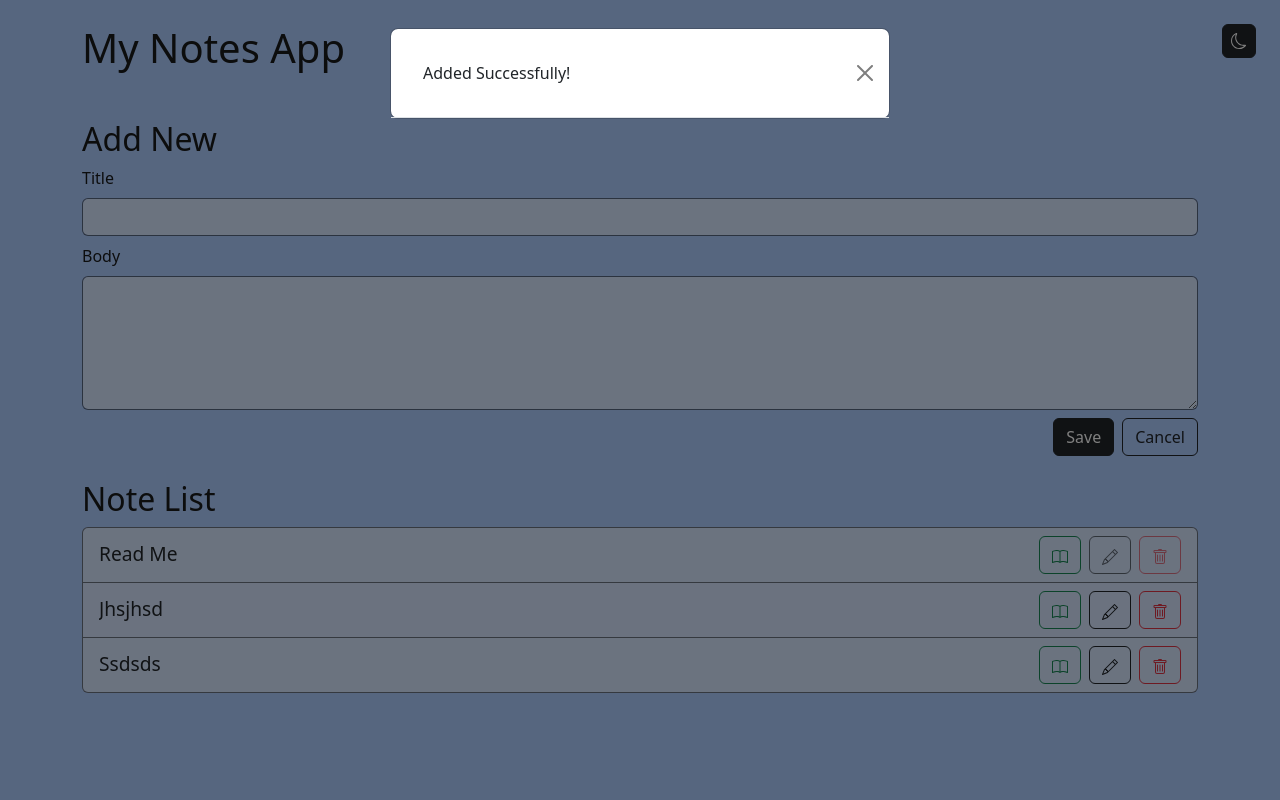
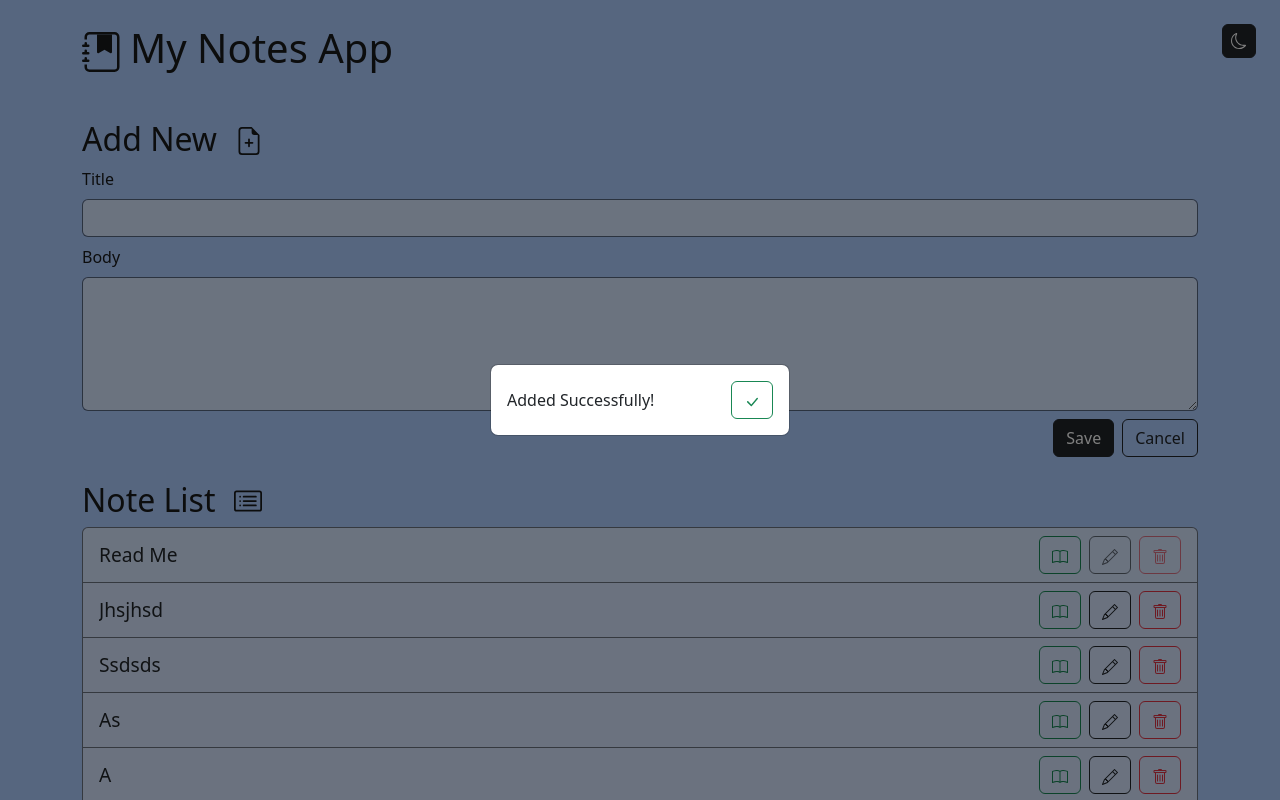
Before and after one commit to DanieleIudica/note-app, a React (Vite) app: page / in a window 1280 px wide. Both pictures are taken after typing "Sample", "Sample" into the empty fields and a click on the button "Save". Shown: the top 800 px of the page. Built offline with nearby package versions, Linux system fonts and the light colour scheme; no server answers; data requests are answered from the project's data file.

Commit message:
fix style - darkmode - modal

```diff
--- a/data/db.json
+++ b/data/db.json
@@ -14,6 +14,41 @@
       "title": "ssdsds",
       "body": "sddsdd",
       "id": "3e59fc2f-f9a6-4b84-a273-1489525b8a42"
+    },
+    {
+      "title": "as",
+      "body": "as",
+      "id": "d7588cfb-22f0-4036-953e-4973bcd02b7e"
+    },
+    {
+      "title": "a",
+      "body": "a",
+      "id": "eae45537-16f0-4139-a800-df20ea31b18d"
+    },
+    {
+      "title": "a",
+      "body": "a",
+      "id": "efaaa98e-6b6d-4681-8faf-d41e4808e8a8"
+    },
+    {
+      "title": "a",
+      "body": "a",
+      "id": "26826532-7fc5-4421-b9d2-b50d58847936"
+    },
+    {
+      "title": "a",
+      "body": "a",
+      "id": "0b6f6c52-a6c5-4845-8a40-ed37ea9bb7d4"
+    },
+    {
+      "title": "a",
+      "body": "a",
+      "id": "dacc4199-6809-4fe8-9467-f43e7456a5ce"
+    },
+    {
+      "title": "s",
+      "body": "s",
+      "id": "8d3f4f88-51d6-4636-a65d-879363b77412"
     }
   ]
 }
--- a/src/App.tsx
+++ b/src/App.tsx
@@ -4,22 +4,22 @@ import NoteLists from "./pages/NoteLists";
 import Note from "./pages/Note";
 import EditNote from "./pages/EditNote";
 import { Button, Container, Stack } from "react-bootstrap";
-import { Moon, Sun } from "react-bootstrap-icons";
-import { isDarkMode } from "./atom/atom";
+import { JournalBookmarkFill, Moon, Sun } from "react-bootstrap-icons";
+import { darkModeAtom } from "./atom/atom";
 import { useAtom } from "jotai";
 
 function App() {
-  const [isDark, setIsDark] = useAtom(isDarkMode);
+  const [darkMode, setDarkMode] = useAtom(darkModeAtom);
 
   const handleDarkMode = () => {
-    setIsDark(!isDark);
+    setDarkMode(!darkMode);
   };
   return (
     <div
       style={{
-        backgroundColor: isDark ? "#152e47" : "#adccff",
-        height: "100vh",
-        color: isDark ? "#f5f9ff" : "#191a1b",
+        backgroundColor: darkMode ? "#152e47" : "#adccff",
+        minHeight: "100vh",
+        color: darkMode ? "#f5f9ff" : "#191a1b",
       }}
     >
       <Container className="py-4">
@@ -33,10 +33,13 @@ function App() {
             className="d-flex align-items-center p-2"
             onClick={handleDarkMode}
           >
-            {isDark ? <Sun /> : <Moon />}
+            {darkMode ? <Sun /> : <Moon />}
           </Button>
         </Stack>
-        <h1 className="mb-5">My Notes App</h1>
+        <h1 className="mb-5">
+          <JournalBookmarkFill className="me-2" />
+          My Notes App
+        </h1>
         <Routes>
           <Route path="/" element={<NoteLists />} />
           <Route path="/note/:id" element={<Note />} />
--- a/src/atom/atom.ts
+++ b/src/atom/atom.ts
@@ -1,3 +1,3 @@
-import { atom } from "jotai";
+import { atomWithStorage } from "jotai/utils";
 
-export const isDarkMode = atom(false);
+export const darkModeAtom = atomWithStorage("darkMode", false);
--- a/src/components/AddNote.tsx
+++ b/src/components/AddNote.tsx
@@ -3,8 +3,9 @@ import NoteForm from "./NoteForm";
 import { createNote } from "../api/notes-api";
 import { v4 as uuidv4 } from "uuid";
 import { Note } from "../pages/NoteLists";
-import { Modal } from "react-bootstrap";
+import { Button, Modal } from "react-bootstrap";
 import { useState } from "react";
+import { CheckLg, FileEarmarkPlus } from "react-bootstrap-icons";
 
 const AddNote = () => {
   const queryClient = useQueryClient();
@@ -29,12 +30,24 @@ const AddNote = () => {
 
   return (
     <div>
-      <Modal show={show} onHide={handleClose} animation={false}>
-        <Modal.Header closeButton>
-          <Modal.Body>Added Successfully!</Modal.Body>
-        </Modal.Header>
+      <Modal
+        show={show}
+        onHide={handleClose}
+        animation={false}
+        centered
+        size="sm"
+      >
+        <Modal.Body className="d-flex justify-content-between align-items-center">
+          Added Successfully!
+          <Button onClick={handleClose} variant="outline-success">
+            <CheckLg />
+          </Button>
+        </Modal.Body>
       </Modal>
-      <h2>Add New</h2>
+      <h2>
+        Add New
+        <FileEarmarkPlus className="ms-3 pb-1" />
+      </h2>
       <NoteForm onSubmit={handleAddNote} />
     </div>
   );
--- a/src/components/NoteForm.tsx
+++ b/src/components/NoteForm.tsx
@@ -2,7 +2,7 @@ import { useState } from "react";
 import { Button, Col, Row, Stack, Form } from "react-bootstrap";
 import { Link } from "react-router-dom";
 import { Note } from "../pages/NoteLists";
-import { isDarkMode } from "../atom/atom";
+import { darkModeAtom } from "../atom/atom";
 import { useAtom } from "jotai";
 
 type NoteFormProps = {
@@ -11,7 +11,7 @@ type NoteFormProps = {
 };
 
 const NoteForm = ({ onSubmit, initialValue }: NoteFormProps) => {
-  const [isDark] = useAtom(isDarkMode);
+  const [darkMode] = useAtom(darkModeAtom);
 
   const [note, setNote] = useState({
     title: initialValue?.title || "",
@@ -66,13 +66,13 @@ const NoteForm = ({ onSubmit, initialValue }: NoteFormProps) => {
           />
         </Form.Group>
         <Stack direction="horizontal" gap={2} className="justify-content-end">
-          <Button type="submit" variant={isDark ? "light" : "dark"}>
+          <Button type="submit" variant={darkMode ? "light" : "dark"}>
             Save
           </Button>
           <Link to="..">
             <Button
               type="button"
-              variant={isDark ? "outline-light" : "outline-dark"}
+              variant={darkMode ? "outline-light" : "outline-dark"}
             >
               Cancel
             </Button>
--- a/src/pages/Note.tsx
+++ b/src/pages/Note.tsx
@@ -2,12 +2,12 @@ import { useQuery } from "@tanstack/react-query";
 import { fetchNote } from "../api/notes-api";
 import { Link, useParams } from "react-router-dom";
 import { Button, Spinner, Stack } from "react-bootstrap";
-import { isDarkMode } from "../atom/atom";
+import { darkModeAtom } from "../atom/atom";
 import { useAtom } from "jotai";
 
 const Note = () => {
   const { id } = useParams();
-  const [isDark] = useAtom(isDarkMode);
+  const [darkMode] = useAtom(darkModeAtom);
 
   const {
     isLoading,
@@ -43,7 +43,7 @@ const Note = () => {
         <Link to="..">
           <Button
             type="button"
-            variant={isDark ? "outline-light" : "outline-dark"}
+            variant={darkMode ? "outline-light" : "outline-dark"}
           >
             Back
           </Button>
--- a/src/pages/NoteLists.tsx
+++ b/src/pages/NoteLists.tsx
@@ -1,11 +1,11 @@
 import { Button, ListGroup, Spinner } from "react-bootstrap";
 import AddNote from "../components/AddNote";
-import { Book, Pencil, Trash } from "react-bootstrap-icons";
+import { Book, CardList, Pencil, Trash } from "react-bootstrap-icons";
 import "../style/style.scss";
 import { useMutation, useQuery, useQueryClient } from "@tanstack/react-query";
 import { deleteNote, fetchNotes } from "../api/notes-api";
 import { useNavigate } from "react-router-dom";
-import { isDarkMode } from "../atom/atom";
+import { darkModeAtom } from "../atom/atom";
 import { useAtom } from "jotai";
 import "../style/style.scss";
 
@@ -16,7 +16,7 @@ export type Note = {
 };
 
 const NoteLists = () => {
-  const [isDark] = useAtom(isDarkMode);
+  const [darkMode] = useAtom(darkModeAtom);
   const navigate = useNavigate();
   const queryClient = useQueryClient();
 
@@ -43,7 +43,10 @@ const NoteLists = () => {
   return (
     <div>
       <AddNote />
-      <h2 className="mt-4">Note List</h2>
+      <h2 className="mt-4">
+        Note List
+        <CardList className="ms-3 pb-1" />
+      </h2>
       {isLoading && (
         <div className="container d-flex justify-content-center mt-4">
           <Spinner animation="border" variant="secondary" />
@@ -64,14 +67,14 @@ const NoteLists = () => {
               <div className="ellipsis">{note.title}</div>
               <div>
                 <Button
-                  variant={isDark ? "success" : "outline-success"}
+                  variant={darkMode ? "success" : "outline-success"}
                   className="me-2"
                   onClick={() => navigate(`/note/${note.id}`)}
                 >
                   <Book />
                 </Button>
                 <Button
-                  variant={isDark ? "dark" : "outline-dark"}
+                  variant={darkMode ? "dark" : "outline-dark"}
                   className="me-2"
                   onClick={() => navigate(`/note/${note.id}/edit`)}
                   disabled={note.id === "read-only"}
@@ -79,7 +82,7 @@ const NoteLists = () => {
                   <Pencil />
                 </Button>
                 <Button
-                  variant={isDark ? "danger" : "outline-danger"}
+                  variant={darkMode ? "danger" : "outline-danger"}
                   onClick={() => handleDeleteNote(note.id!)}
                   disabled={note.id === "read-only"}
                 >
```
